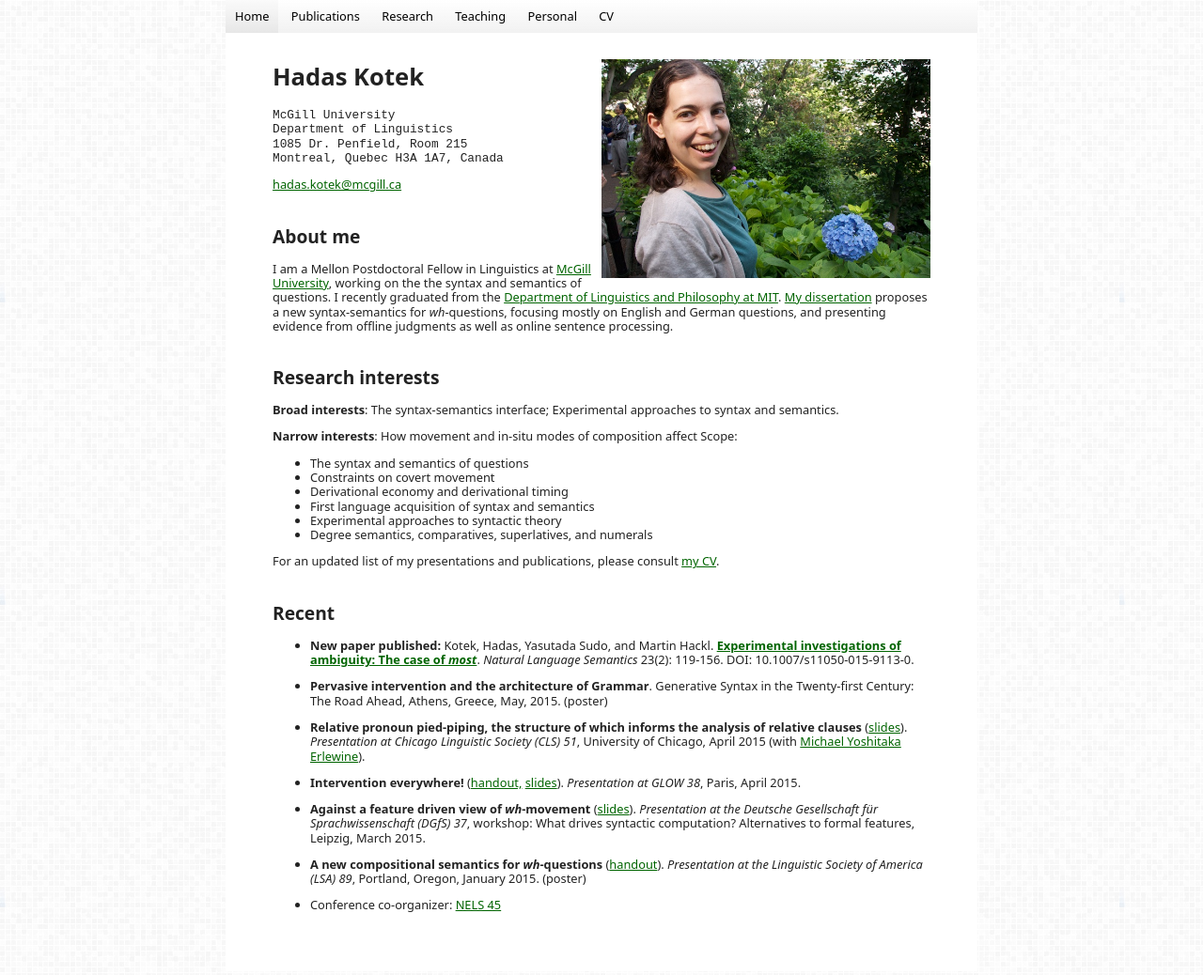
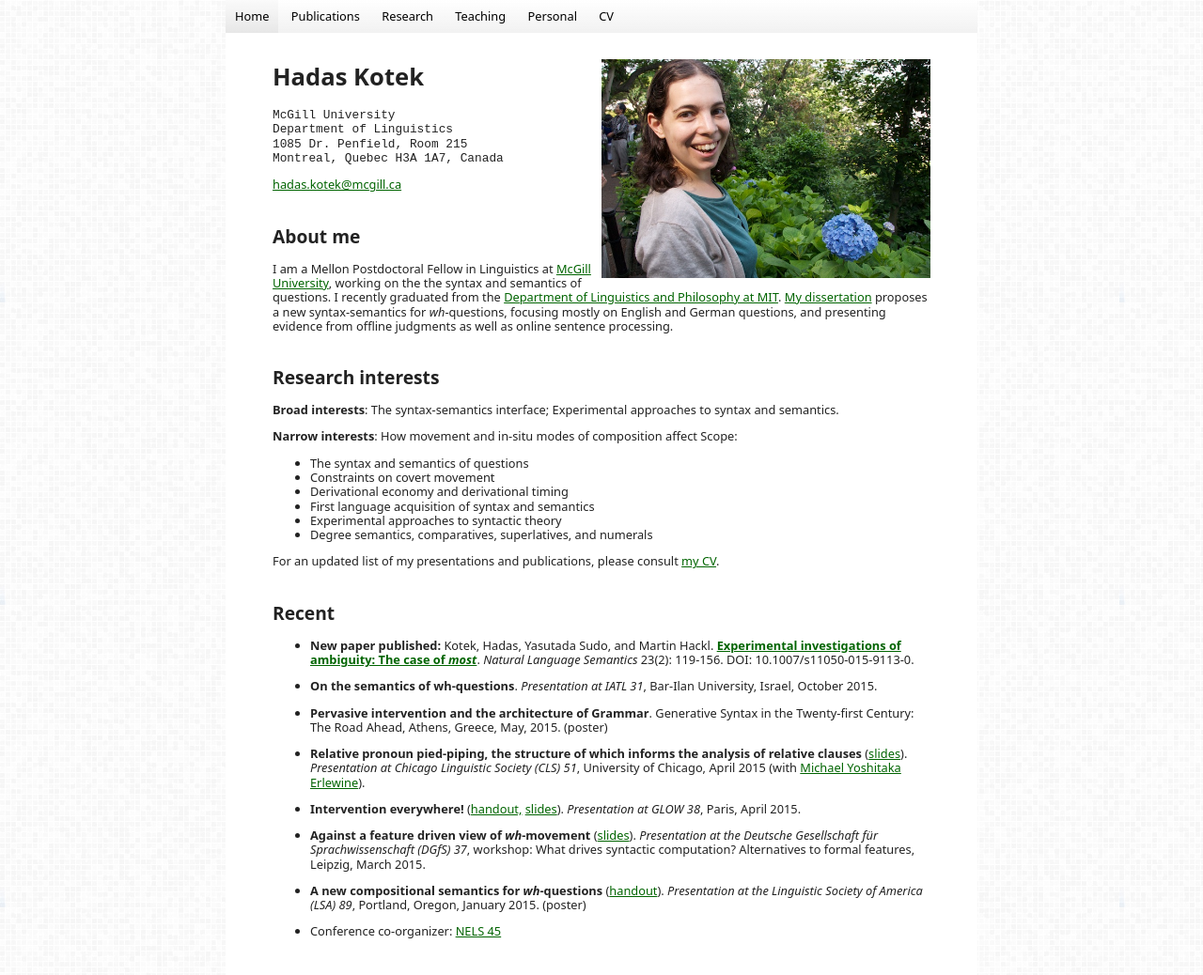
Before and after one commit to hkotek/hkotek.com, a Jekyll site: the page built from index.md, in a window 1280 px wide and 1062 px high. Shown: the top 1038 px of the window at 94% size. Built offline with Jekyll 4.4.1, drawn with Linux system fonts in a browser that asks for light colours.

Commit message:
update iatl

```diff
--- a/index.md
+++ b/index.md
@@ -47,6 +47,8 @@ Recent
 ------
 * **New paper published:** Kotek, Hadas, Yasutada Sudo, and Martin Hackl. [**Experimental investigations of ambiguity: The case of *most***](http://semanticsarchive.net/Archive/TliOGUyM/most-final.pdf). *Natural Language Semantics* 23(2): 119-156. DOI: 10.1007/s11050-015-9113-0.
 
+* **On the semantics of wh-questions**. *Presentation at IATL 31*, Bar-Ilan University, Israel, October 2015.
+
 * **Pervasive intervention and the architecture of Grammar**. Generative Syntax in the Twenty-first Century: The Road Ahead, Athens, Greece, May, 2015. (poster)
 
 * **Relative pronoun pied-piping, the structure of which informs the analysis of relative clauses** ([slides](Erlewine-kotek-relp-cls2015.pdf)). *Presentation at Chicago Linguistic Society (CLS) 51*, University of Chicago, April 2015 (with [Michael Yoshitaka Erlewine](www.mitcho.com)).
```
Also changed, not shown: 1 other file.
